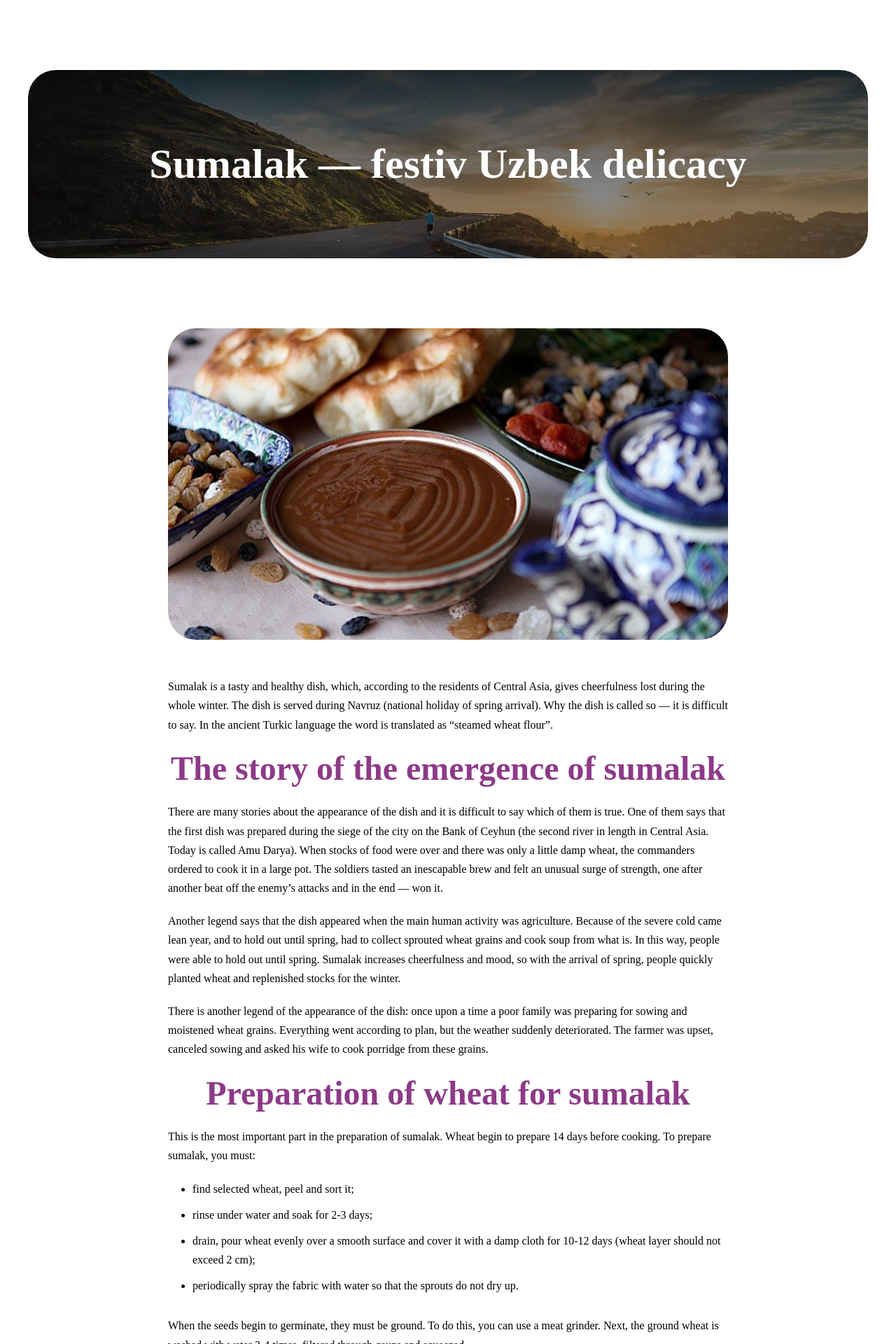
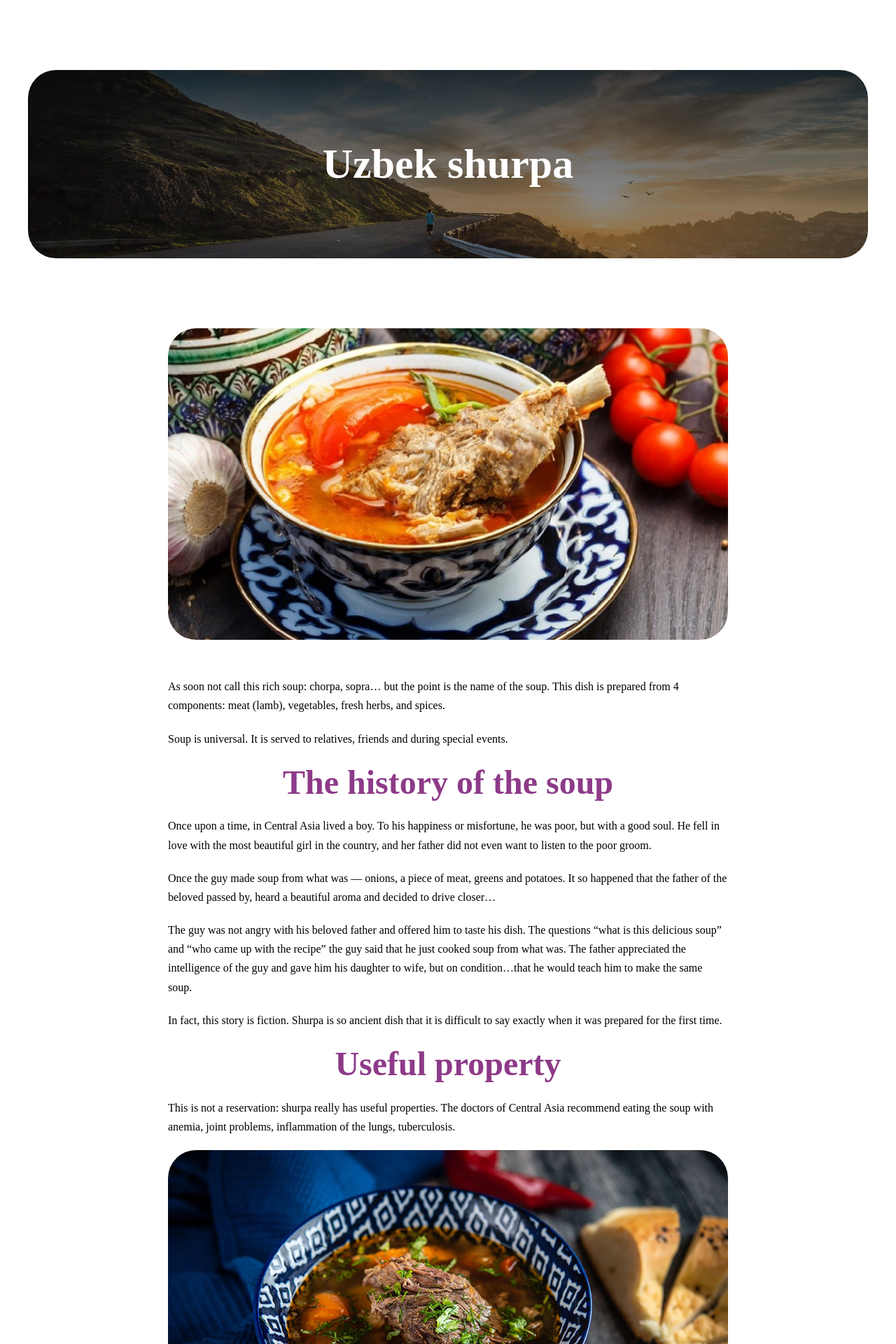
Before and after one commit to JavohirToirov/Canan-travel, a PHP site: template pages/shurpa.php in a window 1280 px wide. Shown: the top 1920 px of the page at 70% size. Run offline with PHP 8.4, Linux system fonts and the light colour scheme; the template is opened without the code that fills it, so the values that code supplies are empty; some web fonts are replaced.

Commit message:
shurpa page end

```diff
--- a/pages/shurpa.php
+++ b/pages/shurpa.php
@@ -3,7 +3,7 @@
             <div class="container">
                 <div class="header-fon-text">
                     <div class="header-fon-text-box">
-                        <h3 class="header-fon-text-box-h3 history-h3">Sumalak — festiv Uzbek delicacy</h3>
+                        <h3 class="header-fon-text-box-h3 history-h3">Uzbek shurpa</h3>
                     </div>
                 </div>
             </div>
@@ -12,68 +12,83 @@
     <div class="kebab-mainBlock">
         <div class="kebab-mainBlock-box">
             <div class="kebab-mainBlock-box-img">
-                    <img lazy="loading" src="/image/blog_page/meals/uzbekskoe-ugoschenie-sumalyak.jpg" alt="">
+                    <img lazy="loading" src="/image/blog_page/meals/shurpa1.jpg" alt="">
             </div>
             <div class="sumalak-main-box-item">
                <p>
-                   Sumalak is a tasty and healthy dish, which, according to the residents of Central Asia, gives cheerfulness lost during the whole winter. The dish is served during Navruz (national holiday of spring arrival).
-                   Why the dish is called so — it is difficult to say. In the ancient Turkic language the word is translated as “steamed wheat flour”.
-               </p>
-               <h3>The story of the emergence of sumalak</h3>
-               <p>
-                 There are many stories about the appearance of the dish and it is difficult to say which of them is true. One of them says that the first dish was prepared during the siege of the city on the Bank of Ceyhun (the second river in length in Central Asia. Today is called Amu Darya). When stocks of food were over and there was only a little damp wheat, the commanders ordered to cook it in a large pot. The soldiers tasted an inescapable brew and felt an unusual surge of strength, one after another beat off the enemy’s attacks and in the end — won it.
+                  As soon not call this rich soup: chorpa, sopra… but the point is the name of the soup. This dish is prepared from 4 components: meat (lamb), vegetables, fresh herbs, and spices.
                </p>
                <p>
-                  Another legend says that the dish appeared when the main human activity was agriculture. Because of the severe cold came lean year, and to hold out until spring, had to collect sprouted wheat grains and cook soup from what is. In this way, people were able to hold out until spring. Sumalak increases cheerfulness and mood, so with the arrival of spring, people quickly planted wheat and replenished stocks for the winter.
+                 Soup is universal. It is served to relatives, friends and during special events.
+               </p>
+               <h3>The history of the soup</h3>
+               <p>
+                  Once upon a time, in Central Asia lived a boy. To his happiness or misfortune, he was poor, but with a good soul. He fell in love with the most beautiful girl in the country, and her father did not even want to listen to the poor groom.
                </p>
                <p>
-                  There is another legend of the appearance of the dish: once upon a time a poor family was preparing for sowing and moistened wheat grains. Everything went according to plan, but the weather suddenly deteriorated. The farmer was upset, canceled sowing and asked his wife to cook porridge from these grains.
+                  Once the guy made soup from what was — onions, a piece of meat, greens and potatoes. It so happened that the father of the beloved passed by, heard a beautiful aroma and decided to drive closer…
                </p>
-               <h3>Preparation of wheat for sumalak</h3>
                <p>
-                  This is the most important part in the preparation of sumalak. Wheat begin to prepare 14 days before cooking. To prepare sumalak, you must:
+                   The guy was not angry with his beloved father and offered him to taste his dish. The questions “what is this delicious soup” and “who came up with the recipe” the guy said that he just cooked soup from what was. The father appreciated the intelligence of the guy and gave him his daughter to wife, but on condition…that he would teach him to make the same soup.
+               </p>
+               <p>
+                  In fact, this story is fiction. Shurpa is so ancient dish that it is difficult to say exactly when it was prepared for the first time.
+               </p>
+               <h3>Useful property</h3>
+               <p>
+                   This is not a reservation: shurpa really has useful properties. The doctors of Central Asia recommend eating the soup with anemia, joint problems, inflammation of the lungs, tuberculosis.
+               </p>
+               <p>
+                  <img lazy="loading" src="/image/blog_page/meals/shurpa2.jpg" alt="">
+               </p>
+               <p>
+                  Also shurpa stimulates potency, relieves tension, improves the digestive system and contributes to the appearance of milk in nursing mothers. The dish is so useful that Avicenna (scientist and doctor of Central Asia) wrote about it in his treatise “Canon of medical science”.
+               </p>
+               <h3>Varieties of soup</h3>
+               <p>
+                 Of course, each owner has a unique recipe for cooking shurpa. Some add to the shurpa “special” ingredients, others — prepare a dish with unusual spices. In General, there are 2 types of shurpa:
                </p>
                <ul class="sumalak-ingredients">
-                   <li>find selected wheat, peel and sort it;</li>
-                   <li>rinse under water and soak for 2-3 days;</li>
-                   <li>drain, pour wheat evenly over a smooth surface and cover it with a damp cloth for 10-12 days (wheat layer should not exceed 2 cm);</li>
-                   <li>periodically spray the fabric with water so that the sprouts do not dry up.</li>
+                   <li>kaurma. Meat for soup is first fried in a cauldron, and then water and spices are added. Mandatory spice — nut nut (1 kg of meat must be added 200 grams of nut);</li>
+                   <li>kainatma. The meat is not fried in advance: first, the meat is soaked in water for about 1.5-2 hours, and then all the contents are placed in a cauldron and cooked over low heat.</li>
+               </ul>
+               <h3>How to cook the soup</h3>
+               <p>
+                  The soup is easy to prepare both at home and in nature. Recipe shurpa is not difficult, so prepare a shopping list to go to the store.
+               </p>
+               <p>
+                  To prepare the soup, you will need:
+               </p>
+               <ul class="sumalak-ingredients">
+                   <li>1.5-2 kg of lamb (you can use pork or beef, but to feel the taste of this shurpa — need lamb);</li>
+                   <li>3.5-4 liters of water;</li>
+                   <li>4 carrots;</li>
+                   <li>4 onions;</li>
+                   <li>2-2. 5 tablespoon of salt;</li>
+                   <li>seasoning for soup;</li>
+                   <li>1,5-2 kg of pepper;</li>
+                   <li>bunch of coriander and parsley.</li>
                </ul>
                <p>
-                  When the seeds begin to germinate, they must be ground. To do this, you can use a meat grinder. Next, the ground wheat is washed with water 3-4 times, filtered through gauze and squeezed.
+                 The first step is the preparation of meat. Wash it, wait until the water flows down or wipe it and start to cut into large pieces. Do not cut too finely: each piece should weigh 70-100 grams. It is desirable to buy young meat. Old lamb will cook longer and the taste of the dish will change.
                </p>
                <p>
-                  <img lazy="loading" src="/image/blog_page/meals/uzbekistan-travel_traditional-food_sumalak.jpg" alt="">
-               </p>
-               <blockquote><p>Place for germination of wheat should be chosen so that the sprouts do not get direct sunlight, but it was warm</p></blockquote>
-               <h3>How to cook a dish in Uzbekistan</h3>
-               <p>
-                  Preparation of sumalak — a ritual before the spring sowing. Local residents use sprouted wheat grains, grind them and cook in a boiler. It’s not as easy as it seems: you only need to use cotton oil and add wheat flour. The process itself lasts 20-24 hours.
+                 When buying meat, ask the seller what part you are buying. This is important because the taste of the soup depends on the type of meat. Ideally, the buy back of the neck or shoulder blades of females.
                </p>
                <p>
-                   The preparation of sumalak is accompanied by songs, dances and jokes. Before use, the dish is cooled. It is believed that so sumalak is endowed with special powers.
+                  Next, make a fire and put it on the cauldron. Pour water into it, immediately throw the sliced pieces of meat. While the water in the cauldron boils, prepare other ingredients: onions clean and cut into half rings, carrots — cut into large pieces.
                </p>
                <p>
-                  Interesting fact. During the preparation of sumalak, small stones are added to the boiler. Of course, there is no need. This is done to avoid burning dishes at the bottom of the cauldron.
-                  <br>
-                  Uzbeks say that if you come across a stone while eating — you need to make a wish and it will come true
-               </p>
-               <h3>How to cook sumalak at home?</h3>
-               <p>The recipe is not complicated. The dish includes:</p>
-               <ul class="sumalak-ingredients">
-                   <li>0.5 kg of wheat grains;</li>
-                   <li>2 kg flour;</li>
-                   <li>15-20 walnuts;</li>
-                   <li>1 l cottonseed oil.</li>
-               </ul>
-               <p>
-                  <img lazy="loading" src="/image/blog_page/meals/depositphotos_186754714-stock-photo-traditional-azerbaijan-sweet-cuisine-of.jpg" alt="">
+                  <img lazy="loading" src="/image/blog_page/meals/shurpa3.jpg" alt="">
                </p>
                <p>
-                  First of all, warm up the dishes, pour the cotton oil and bring it to a boil (but do not boil). Pour the flour into the oil (in parts) and begin to mix the contents to stir all the lumps. Wait until the dish boils and thickens. To dish is not burnt to the dishes, it is recommended to put small stones on the bottom of the dish.
+                  When the broth begins to boil, foam is formed. It must be removed and thrown into the cauldron carrots and onions. How much further cooking — it’s hard to say. Be guided by the freshness of meat: if you managed to get young meat — cook for 40-60 minutes, if the old — cook more and try the soup to taste.
                </p>
                <p>
-                  Now add walnuts and taste the dish. If there is bitterness, continue cooking and add water. The finished dish looks caramel in color, sweet in taste and thick. Sumalak needs a little brew and cool down before use.
+                  And of course, add spices. First, add salt to the cauldron and taste. Next, add the seasoning for shurpa, a few tomatoes, sweet peppers and stir the broth. If you do not have a special seasoning for shurpa — do not despair, you can make it yourself. You need to mix coriander, khmeli-suneli, cumin and savory.
+               </p>
+               <p>
+                 Now add the potatoes and bake for another 20 minutes. Next, pour the shurpa on the jambs and add fresh herbs. Yes, to feel the taste of this Uzbek dish — eat it hot. So you will be able to hear the unusual touch of fire and spice.
                </p>
             </div>
 
```
Also changed, not shown: image/blog_page/meals/shurpa1.jpg (added), image/blog_page/meals/shurpa2.jpg (added), image/blog_page/meals/shurpa3.jpg (added).
